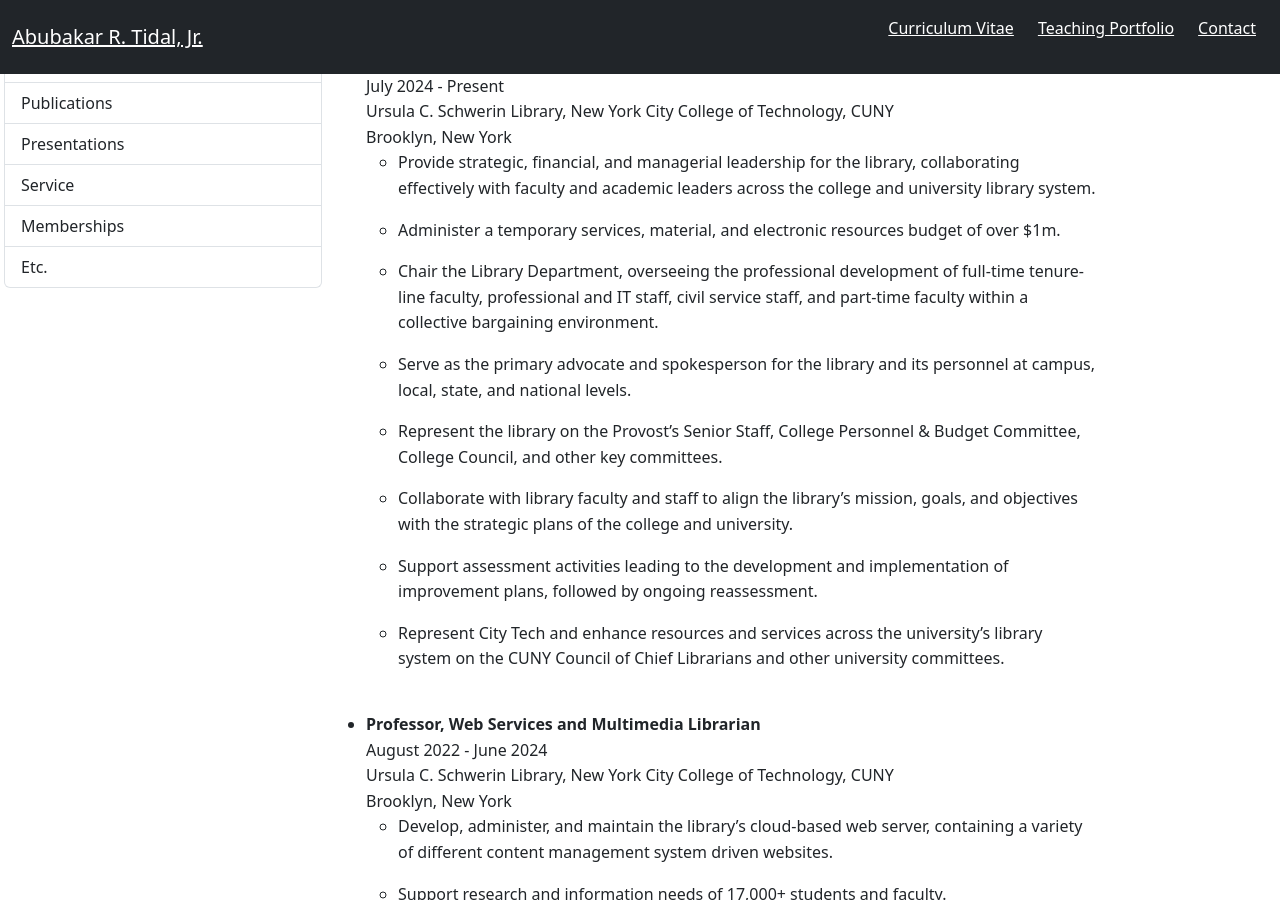
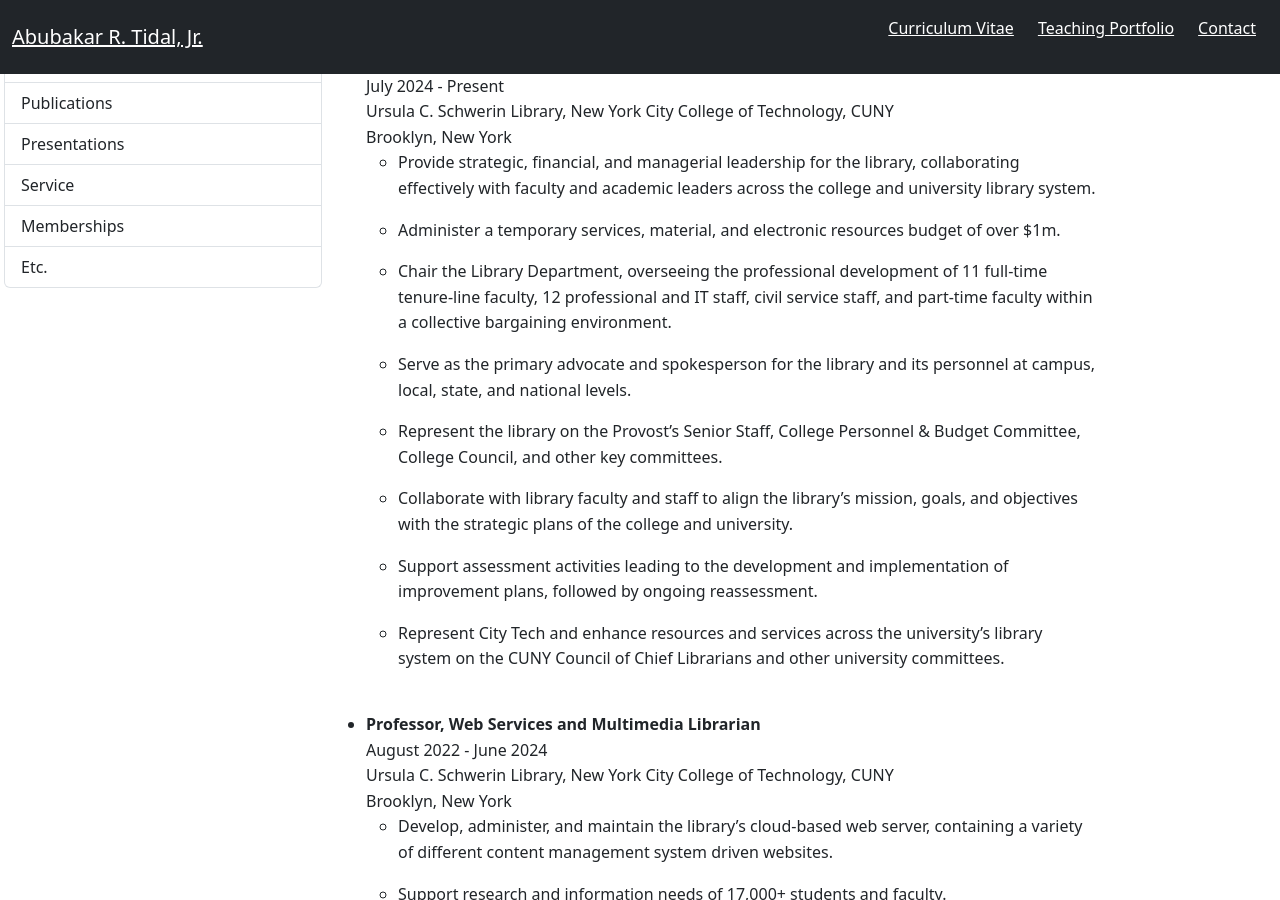
Before and after one commit to KentuckyFriedTofu/KentuckyFriedTofu.github.io, a Jekyll site: the page built from cv.html, in a window 1280 px wide and 900 px high, scrolled down 879 px. Built offline with Jekyll 4.4.1, drawn with Linux system fonts in a browser that asks for light colours.

Commit message:
Update cv.html

```diff
--- a/cv.html
+++ b/cv.html
@@ -61,7 +61,7 @@ title: Abubakar R. Tidal, Jr. - Curriculum Vitae
 <ul>
     <li>Provide strategic, financial, and managerial leadership for the library, collaborating effectively with faculty and academic leaders across the college and university library system.</li>
   <li>Administer a temporary services, material, and electronic resources budget of over $1m.</li>
-    <li>Chair the Library Department, overseeing the professional development of full-time tenure-line faculty, professional and IT staff, civil service staff, and part-time faculty within a collective bargaining environment.</li>
+    <li>Chair the Library Department, overseeing the professional development of 11 full-time tenure-line faculty, 12 professional and IT staff, civil service staff, and part-time faculty within a collective bargaining environment.</li>
     <li>Serve as the primary advocate and spokesperson for the library and its personnel at campus, local, state, and national levels.</li>
     <li>Represent the library on the Provost’s Senior Staff, College Personnel & Budget Committee, College Council, and other key committees.</li>
     <li>Collaborate with library faculty and staff to align the library’s mission, goals, and objectives with the strategic plans of the college and university.</li>
```
